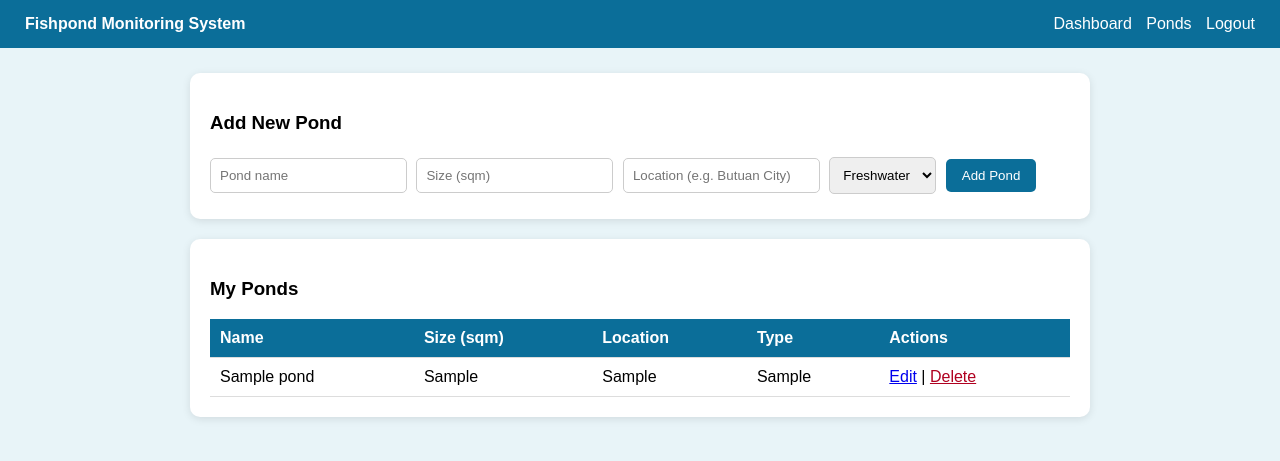
After one commit to balnegdaniela9/fishpond-monitoring-system, a PHP site: page /ponds.php in a window 1280 px wide. The commit adds this page. Shown: the top 461 px of the page. Run offline with PHP 8.4, Linux system fonts and the light colour scheme; the visitor is signed in with stand-in values (Sample User, id 1); tables that the repository leaves empty or names only in its code hold one stand-in row (values such as "Sample post").

Commit message:
Add pond management

```diff
--- a/dashboard.php
+++ b/dashboard.php
@@ -26,7 +26,7 @@ if (!isset($_SESSION['user_id'])) {
     </div>
     <div class="content">
         <h2>Welcome, <?php echo htmlspecialchars($_SESSION['full_name']); ?>!</h2>
-        <p>Dashboard is working. Ponds, water readings, and alerts will appear here.</p>
+        <p><a href="ponds.php">Manage Ponds →</a></p>
     </div>
 </body>
 </html>
--- /dev/null
+++ b/ponds.php
@@ -0,0 +1,119 @@
+<?php
+session_start();
+include 'config/db.php';
+
+if (!isset($_SESSION['user_id'])) {
+    header("Location: login.php");
+    exit();
+}
+
+$user_id = $_SESSION['user_id'];
+$message = "";
+
+// DELETE
+if (isset($_GET['delete'])) {
+    $id = (int)$_GET['delete'];
+    $stmt = $conn->prepare("DELETE FROM ponds WHERE pond_id = ? AND user_id = ?");
+    $stmt->bind_param("ii", $id, $user_id);
+    $stmt->execute();
+    header("Location: ponds.php");
+    exit();
+}
+
+// ADD or UPDATE
+if ($_SERVER["REQUEST_METHOD"] == "POST") {
+    $pond_name = trim($_POST['pond_name']);
+    $size_sqm  = $_POST['size_sqm'];
+    $location  = trim($_POST['location']);
+    $pond_type = $_POST['pond_type'];
+    $pond_id   = (int)($_POST['pond_id'] ?? 0);
+
+    if ($pond_id > 0) {
+        $stmt = $conn->prepare("UPDATE ponds SET pond_name=?, size_sqm=?, location=?, pond_type=? WHERE pond_id=? AND user_id=?");
+        $stmt->bind_param("sdssii", $pond_name, $size_sqm, $location, $pond_type, $pond_id, $user_id);
+    } else {
+        $stmt = $conn->prepare("INSERT INTO ponds (user_id, pond_name, size_sqm, location, pond_type) VALUES (?, ?, ?, ?, ?)");
+        $stmt->bind_param("isdss", $user_id, $pond_name, $size_sqm, $location, $pond_type);
+    }
+    $stmt->execute();
+    header("Location: ponds.php");
+    exit();
+}
+
+// EDIT (load data into form)
+$edit = null;
+if (isset($_GET['edit'])) {
+    $id = (int)$_GET['edit'];
+    $stmt = $conn->prepare("SELECT * FROM ponds WHERE pond_id = ? AND user_id = ?");
+    $stmt->bind_param("ii", $id, $user_id);
+    $stmt->execute();
+    $edit = $stmt->get_result()->fetch_assoc();
+}
+
+// LIST
+$stmt = $conn->prepare("SELECT * FROM ponds WHERE user_id = ? ORDER BY created_at DESC");
+$stmt->bind_param("i", $user_id);
+$stmt->execute();
+$ponds = $stmt->get_result();
+?>
+<!DOCTYPE html>
+<html>
+<head>
+    <title>Manage Ponds</title>
+    <style>
+        body { font-family: Arial, sans-serif; background: #e8f4f8; margin: 0; }
+        .nav { background: #0b6e99; color: #fff; padding: 15px 25px; display: flex; justify-content: space-between; align-items: center; }
+        .nav a { color: #fff; text-decoration: none; margin-left: 10px; }
+        .content { padding: 25px; max-width: 900px; margin: auto; }
+        .card { background: #fff; padding: 20px; border-radius: 10px; margin-bottom: 20px; box-shadow: 0 2px 8px rgba(0,0,0,0.1); }
+        input, select { padding: 9px; margin: 5px 5px 5px 0; border: 1px solid #ccc; border-radius: 5px; }
+        button { padding: 9px 16px; background: #0b6e99; color: #fff; border: none; border-radius: 5px; cursor: pointer; }
+        table { width: 100%; border-collapse: collapse; }
+        th, td { padding: 10px; text-align: left; border-bottom: 1px solid #ddd; }
+        th { background: #0b6e99; color: #fff; }
+        .del { color: #b00020; }
+    </style>
+</head>
+<body>
+    <div class="nav">
+        <strong>Fishpond Monitoring System</strong>
+        <span><a href="dashboard.php">Dashboard</a> <a href="ponds.php">Ponds</a> <a href="logout.php">Logout</a></span>
+    </div>
+    <div class="content">
+        <div class="card">
+            <h3><?php echo $edit ? "Edit Pond" : "Add New Pond"; ?></h3>
+            <form method="POST">
+                <input type="hidden" name="pond_id" value="<?php echo $edit['pond_id'] ?? 0; ?>">
+                <input type="text" name="pond_name" placeholder="Pond name" value="<?php echo htmlspecialchars($edit['pond_name'] ?? ''); ?>" required>
+                <input type="number" step="0.01" name="size_sqm" placeholder="Size (sqm)" value="<?php echo $edit['size_sqm'] ?? ''; ?>" required>
+                <input type="text" name="location" placeholder="Location (e.g. Butuan City)" value="<?php echo htmlspecialchars($edit['location'] ?? ''); ?>" required>
+                <select name="pond_type">
+                    <option value="freshwater" <?php if (($edit['pond_type'] ?? '') == 'freshwater') echo 'selected'; ?>>Freshwater</option>
+                    <option value="brackish" <?php if (($edit['pond_type'] ?? '') == 'brackish') echo 'selected'; ?>>Brackish</option>
+                </select>
+                <button type="submit"><?php echo $edit ? "Update" : "Add Pond"; ?></button>
+                <?php if ($edit) echo '<a href="ponds.php">Cancel</a>'; ?>
+            </form>
+        </div>
+
+        <div class="card">
+            <h3>My Ponds</h3>
+            <table>
+                <tr><th>Name</th><th>Size (sqm)</th><th>Location</th><th>Type</th><th>Actions</th></tr>
+                <?php while ($p = $ponds->fetch_assoc()): ?>
+                <tr>
+                    <td><?php echo htmlspecialchars($p['pond_name']); ?></td>
+                    <td><?php echo $p['size_sqm']; ?></td>
+                    <td><?php echo htmlspecialchars($p['location']); ?></td>
+                    <td><?php echo ucfirst($p['pond_type']); ?></td>
+                    <td>
+                        <a href="ponds.php?edit=<?php echo $p['pond_id']; ?>">Edit</a> |
+                        <a class="del" href="ponds.php?delete=<?php echo $p['pond_id']; ?>" onclick="return confirm('Delete this pond?')">Delete</a>
+                    </td>
+                </tr>
+                <?php endwhile; ?>
+            </table>
+        </div>
+    </div>
+</body>
+</html>
```
